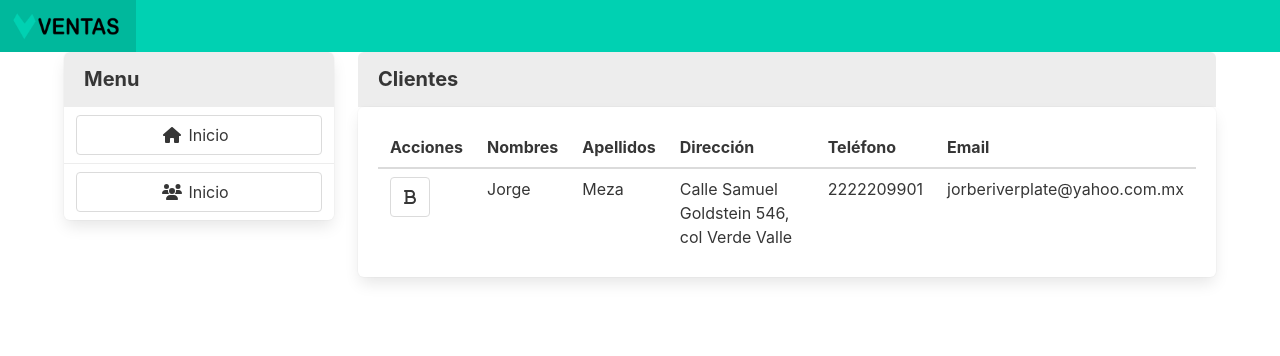
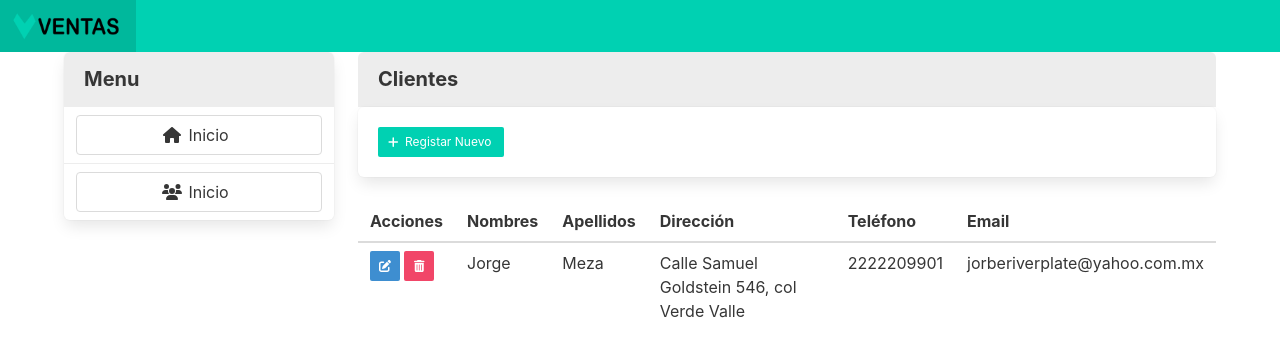
Before and after one commit to JorgeMeza93/frontend-app-ventas-react-spring, a React (Create React App) app: page /clientes in a window 1280 px wide. Shown: the top 356 px of the page. Built offline with nearby package versions, Linux system fonts and the light colour scheme.

Commit message:
Tabla clientes hecha

```diff
--- a/src/components/Layout.jsx
+++ b/src/components/Layout.jsx
@@ -12,7 +12,7 @@ const Layout = (props) => {
                     <Menu/>
                 </div>
                 <div className='column'>
-                    <p>{props.children}</p>
+                    <div>{props.children}</div>
                 </div>
             </div>
         </div>
--- /dev/null
+++ b/src/components/clientes/Tabla.jsx
@@ -0,0 +1,43 @@
+import React from 'react'
+
+const Tabla = () => {
+  return (
+    <div className='table-container'>
+        <table className='table is-hoverable'>
+            <thead>
+                <tr>
+                    <th>Acciones</th>
+                    <th>Nombres</th>
+                    <th>Apellidos</th>
+                    <th>Dirección</th>
+                    <th>Teléfono</th>
+                    <th>Email</th>
+                </tr>
+            </thead>
+            <tbody>
+                <tr>
+                    <td>
+                        <button className='button is-small is-info mr-1' title='Modificar'>
+                            <span className='icon is-email'>
+                                <i className='fas fa-edit'></i>
+                            </span>
+                        </button>
+                        <button className='button is-small is-danger' title='Eliminar'>
+                            <span className='icon is-email'>
+                                <i className='fas fa-trash-alt'></i>
+                            </span>
+                        </button>
+                    </td>
+                    <td>Jorge</td>
+                    <td>Meza</td>
+                    <td>Calle Samuel Goldstein 546, col Verde Valle </td>
+                    <td>2222209901</td>
+                    <td>jorberiverplate@yahoo.com.mx</td>
+                </tr>
+            </tbody>
+        </table>
+    </div>
+  )
+}
+
+export default Tabla
--- a/src/components/pages/Clientes.jsx
+++ b/src/components/pages/Clientes.jsx
@@ -1,4 +1,5 @@
 import React from 'react'
+import Tabla from '../clientes/Tabla'
 import Layout from '../Layout'
 
 const Clientes = () => {
@@ -9,34 +10,16 @@ const Clientes = () => {
                 Clientes
             </div>
             <div className="box">
-                <table className='table is-hoverable'>
-                    <thead>
-                        <tr>
-                            <th>Acciones</th>
-                            <th>Nombres</th>
-                            <th>Apellidos</th>
-                            <th>Dirección</th>
-                            <th>Teléfono</th>
-                            <th>Email</th>
-                        </tr>
-                    </thead>
-                    <tbody>
-                        <tr><td>
-                                <button className='button'>
-                                    <span className='icon is-email'>
-                                        <i className='fas fa-bold'></i>
-                                    </span>
-                                </button>
-                            </td>
-                            <td>Jorge</td>
-                            <td>Meza</td>
-                            <td>Calle Samuel Goldstein 546, col Verde Valle </td>
-                            <td>2222209901</td>
-                            <td>jorberiverplate@yahoo.com.mx</td>
-                        </tr>
-                    </tbody>
-                </table>
+                <div className="container">
+                    <button className='button is-small is-primary'>
+                        <span className='icon is-email'>
+                            <i className='fas fa-plus'></i>
+                        </span>
+                        <span>Registar Nuevo</span>
+                    </button>
+                </div>
             </div>
+            <Tabla/>
         </Layout>
     </div>
   )
```
